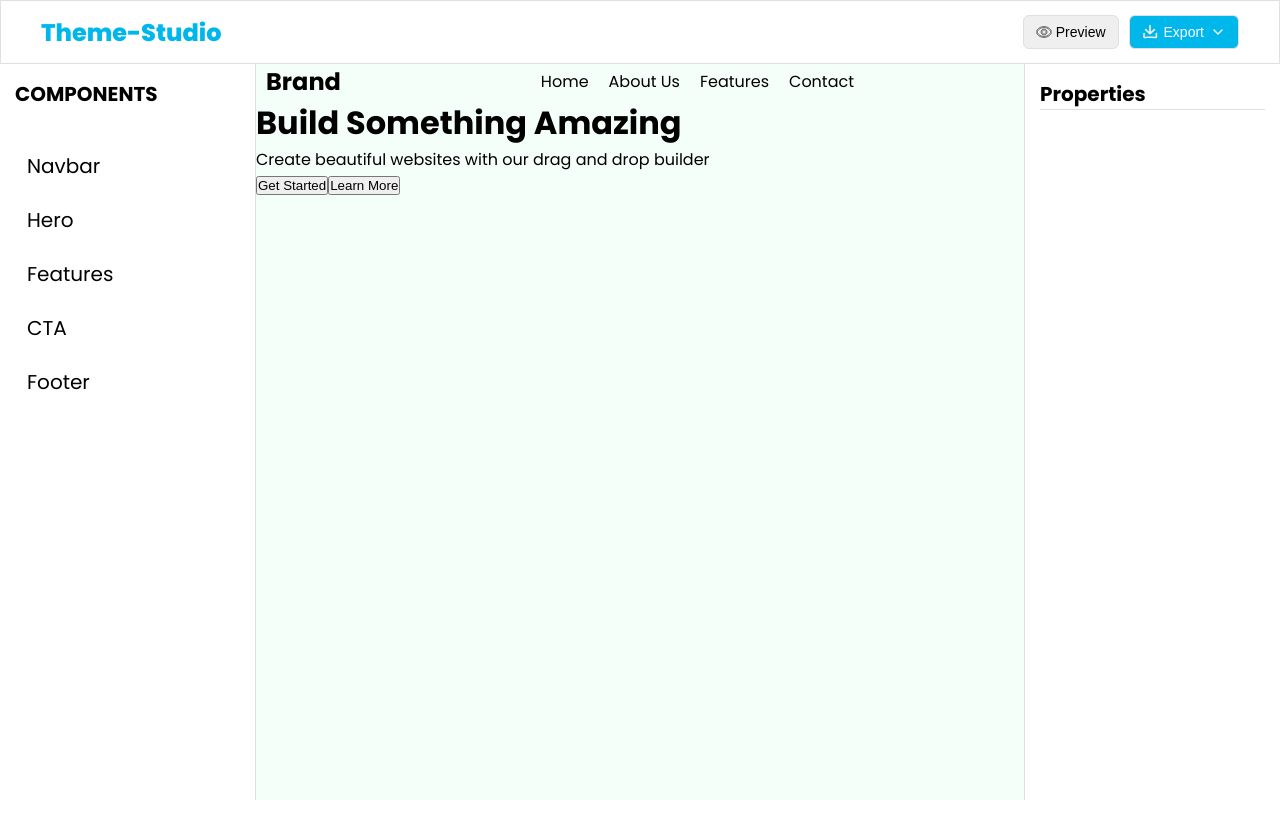
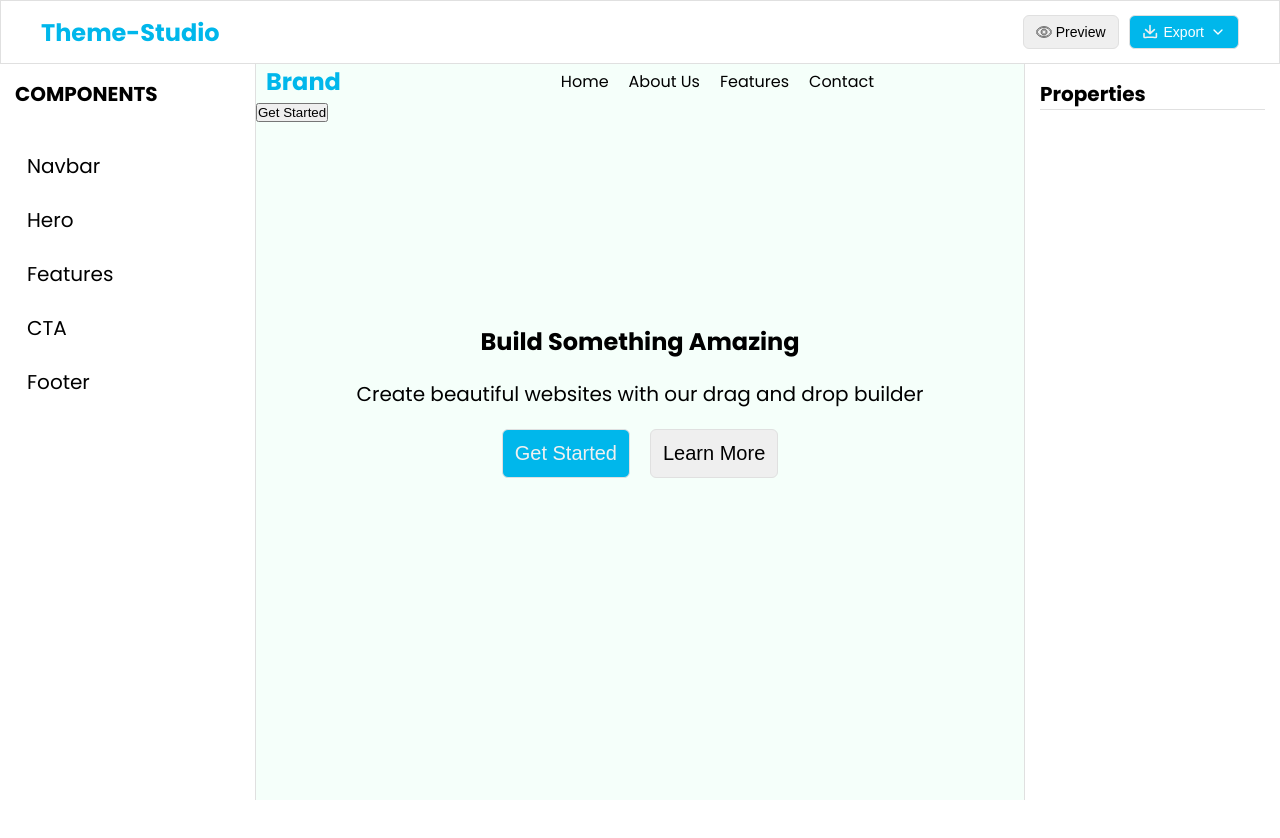
Before and after one commit to codekushall/Theme-Studio, a React (Vite) app: page / in a window 1280 px wide. Shown: the top 838 px of the page. Built offline with nearby package versions, Linux system fonts and the light colour scheme.

Commit message:
main component improved

```diff
--- a/src/components/layout/navbar/Navbar.styles.ts
+++ b/src/components/layout/navbar/Navbar.styles.ts
@@ -15,7 +15,7 @@ export const NavbarWrapper = styled.nav`
 `;
 export const HeadingOne = styled.h1`
   color:var(--primary-color);
-  font-weight: 800;
+  font-weight: 800px;
 `;
 
 export const ButtonWrapper = styled.div`
--- a/src/routes/index.tsx
+++ b/src/routes/index.tsx
@@ -15,9 +15,7 @@ export const MainWrapper = styled.div`
 
 `;
 export const HeadingTwo = styled.h2`
- display:flex;
- align-items:center;
- justify-content:center;
+ color:var(--primary-color);
 `;
 
 export const Navbar = styled.ul`
@@ -26,11 +24,40 @@ export const Navbar = styled.ul`
   align-items: center;
   justify-content: center;
   gap: 20px;
-  margin-left:200px;
+  margin-left:220px;
 `;
 export const MainComponentNav = styled.li`
-  font: bold;
+  font-weight:800px;
 `;
+
+export const BodyWrapper = styled.div`
+margin-top:200px;
+ text-align:center;
+`;
+export const HeadingThree = styled.h2`
+  padding-bottom:20px;
+`;
+export const Paragraph = styled.p`
+  padding-bottom: 20px;
+  font-size: var(--font-size-xl);
+`;
+export const ButtonOne = styled.button`
+  margin-right: 20px;
+  padding: 12px;
+  border: 1px solid var(--border-color);
+  border-radius: 6px;
+  font-size: var(--font-size-xl);
+  background-color:var(--primary-color);
+  color:#f0f0f0;
+`;
+
+export const ButtonTwo = styled.button`
+  padding: 12px;
+  border: 1px solid var(--border-color);
+  border-radius: 6px;
+  font-size: var(--font-size-xl);
+`;
+
 export const Route = createFileRoute("/")({
   component: RouteComponent,
 });
@@ -47,10 +74,14 @@ function RouteComponent() {
           <MainComponentNav>Contact</MainComponentNav>
         </Navbar>
       </MainWrapper>
-      <h1>Build Something Amazing</h1>
-      <p>Create beautiful websites with our drag and drop builder</p>
       <button>Get Started</button>
-      <button>Learn More</button>
+      <BodyWrapper>
+        <HeadingThree>Build Something Amazing</HeadingThree>
+      <Paragraph>Create beautiful websites with our drag and drop builder</Paragraph>
+      <ButtonOne>Get Started</ButtonOne>
+      <ButtonTwo>Learn More</ButtonTwo>
+      </BodyWrapper>
+
     </Content>
   );
 }
```
Also changed, not shown: 1 other file (tests, documents, lock files or other folders).
